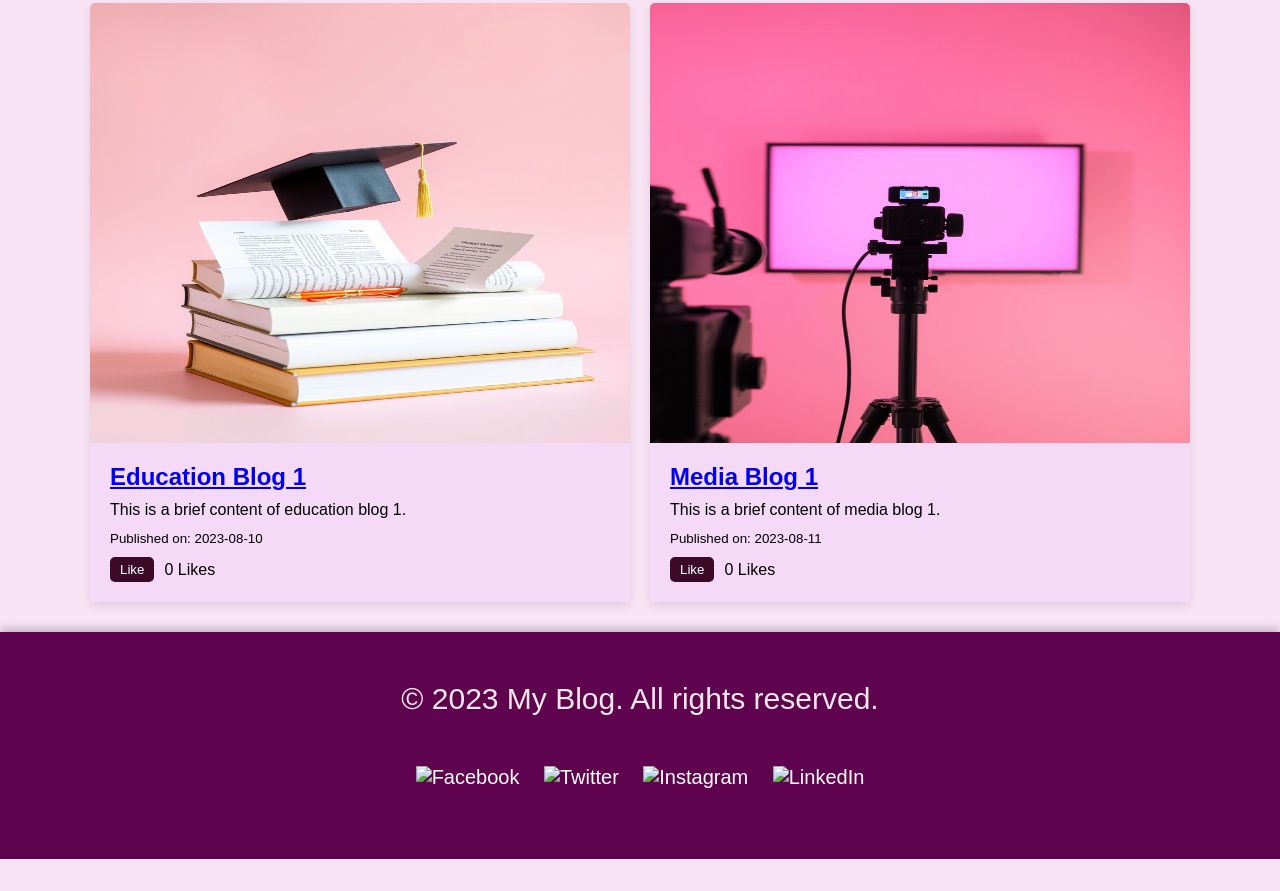
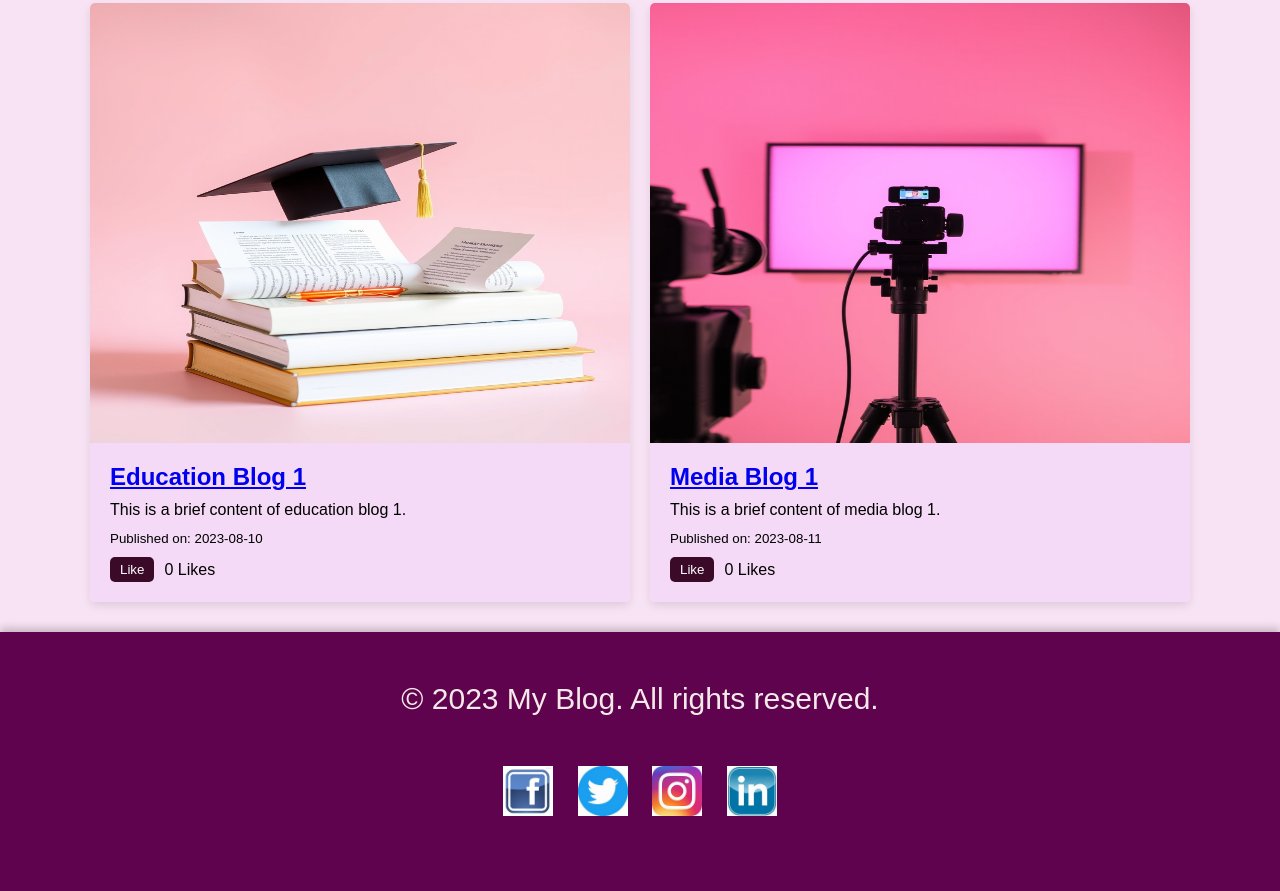
Before and after one commit to kiruthiga0421/blog, a plain HTML site: page index.html in a window 1280 px wide. Shown: the part 2744-3635 px from the top of the page. Before the commit the page ends 3603 px from the top, so only its background shows below. Drawn offline with Linux system fonts and the light colour scheme; the site is published under a folder, as on GitHub Pages, so addresses that start at the root find nothing.

Commit message:
Update index.html

```diff
--- a/index.html
+++ b/index.html
@@ -64,10 +64,10 @@
     <footer>
         <p>&copy; 2023 My Blog. All rights reserved.</p>
           <div class="social-icons">
-            <a href="#"><img src="/images/fb.jpeg" alt="Facebook"></a>
-            <a href="#"><img src="/images/twit.jpeg" alt="Twitter"></a>
-            <a  href="#"><img src="/images/insta.jpeg" alt="Instagram"></a>
-            <a href="#"><img src="/images/link.jpeg" alt="LinkedIn"></a>
+            <a href="#"><img src="images/fb.jpeg" alt="Facebook"></a>
+            <a href="#"><img src="images/twit.jpeg" alt="Twitter"></a>
+            <a  href="#"><img src="images/insta.jpeg" alt="Instagram"></a>
+            <a href="#"><img src="images/link.jpeg" alt="LinkedIn"></a>
         </div>
     </footer>
 
```
